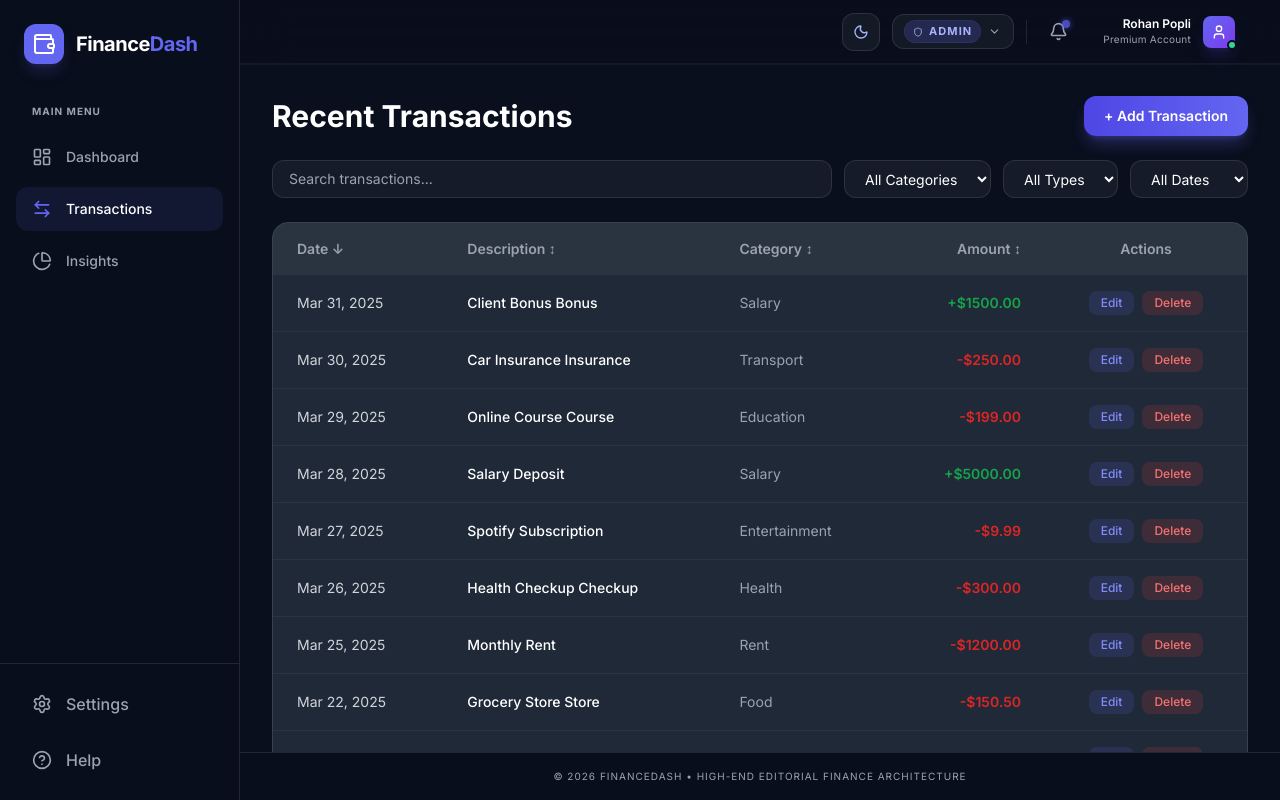
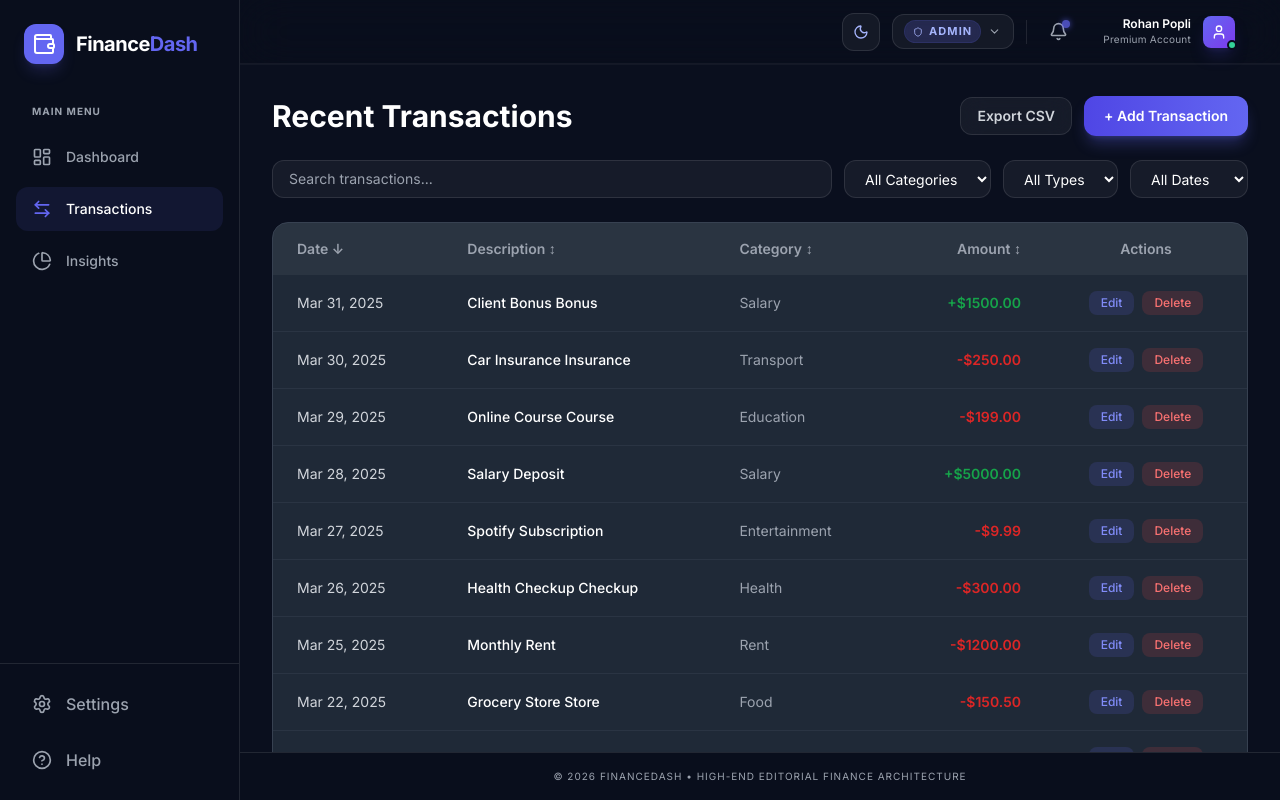
Before and after one commit to Rohan-Popli/Finance_Dashboard, a React (Vite) app: page /transactions in a window 1280 px wide. Built offline with nearby package versions, Linux system fonts and the light colour scheme.

Commit message:
csv file upload

```diff
--- a/src/pages/Transactions.jsx
+++ b/src/pages/Transactions.jsx
@@ -55,7 +55,7 @@ const Transactions = () => {
     clearTimeout(debounceTimer.current);
     debounceTimer.current = setTimeout(() => {
       setFilters({ search: value });
-    }, 350);
+    }, 750);
   };
 
   // Keep local input in sync if the store search is reset externally.
@@ -93,6 +93,36 @@ const Transactions = () => {
   const sortIcon = (key) => {
     if (sortConfig.key !== key) return ' ↕';
     return sortConfig.direction === 'asc' ? ' ↑' : ' ↓';
+  };
+  // ── CSV Export ──
+  const exportToCSV = () => {
+    if (!transactions.length) return;
+
+    const headers = ["Date", "Description", "Category", "Amount", "Type"];
+
+    const rows = transactions.map(t => [
+      t.date,
+      t.description,
+      t.category,
+      t.amount,
+      t.type
+    ]);
+
+    const csvContent =
+      "data:text/csv;charset=utf-8," +
+      [headers, ...rows]
+        .map(row => row.join(","))
+        .join("\n");
+
+    const encodedUri = encodeURI(csvContent);
+
+    const link = document.createElement("a");
+    link.setAttribute("href", encodedUri);
+    link.setAttribute("download", "transactions.csv");
+    document.body.appendChild(link);
+
+    link.click();
+    document.body.removeChild(link);
   };
 
   // ── Modal state ──
@@ -135,7 +165,24 @@ const Transactions = () => {
       >
         {/* Header */}
         <div className="flex items-center justify-between">
-          <h1 className="text-3xl font-bold text-gray-900 dark:text-white">Recent Transactions</h1>
+          <h1 className="text-3xl font-bold text-gray-900 dark:text-white">
+            Recent Transactions
+          </h1>
+
+          <div className="flex items-center gap-3">
+            {/* CSV Export Button */}
+            <button
+              onClick={exportToCSV}
+              className="px-4 py-2 text-sm font-semibold rounded-xl
+              bg-white/80 dark:bg-white/5
+              border border-gray-200 dark:border-white/10
+              text-gray-700 dark:text-gray-300
+              hover:bg-gray-100 dark:hover:bg-white/10
+              transition-all duration-200 backdrop-blur-md"
+            >
+              Export CSV
+            </button>
+
             {isAdmin && (
               <button
                 id="add-transaction-btn"
@@ -145,6 +192,7 @@ const Transactions = () => {
                 + Add Transaction
               </button>
             )}
+          </div>
         </div>
 
         {/* ── Filter Bar ── */}
```
Lines whose indentation alone changed are shown as unchanged.
